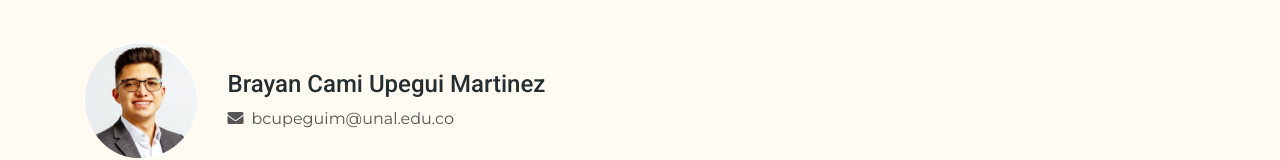
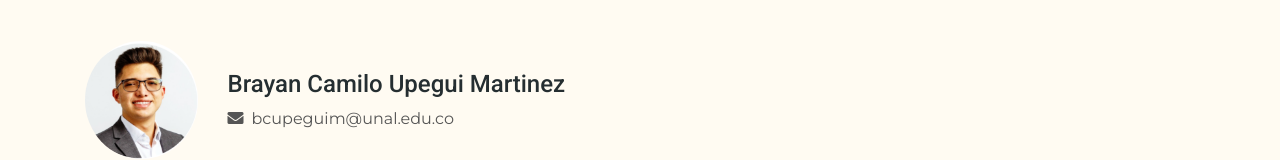
Before and after one commit to jhoncale/jhoncale.github.io, a plain HTML site: page integrantes.html in a window 1280 px wide. Shown: the part 1898-2058 px from the top of the page. Drawn offline with nearby package versions, Linux system fonts and the light colour scheme.

Commit message:
Update integrantes.html

```diff
--- a/integrantes.html
+++ b/integrantes.html
@@ -178,7 +178,7 @@
                             <img class="w-100 rounded-circle mb-3 mb-sm-0" src="img/camilo.png" alt="">
                         </div>
                         <div class="col-8 col-sm-9">
-                            <h4>Brayan Cami Upegui Martinez </h4>
+                            <h4>Brayan Camilo Upegui Martinez </h4>
                             <p class="m-0"><i class="fa fa-envelope mr-2"></i>bcupeguim@unal.edu.co</p>
                             <p class="m-0"></p>
                         </div>
```
